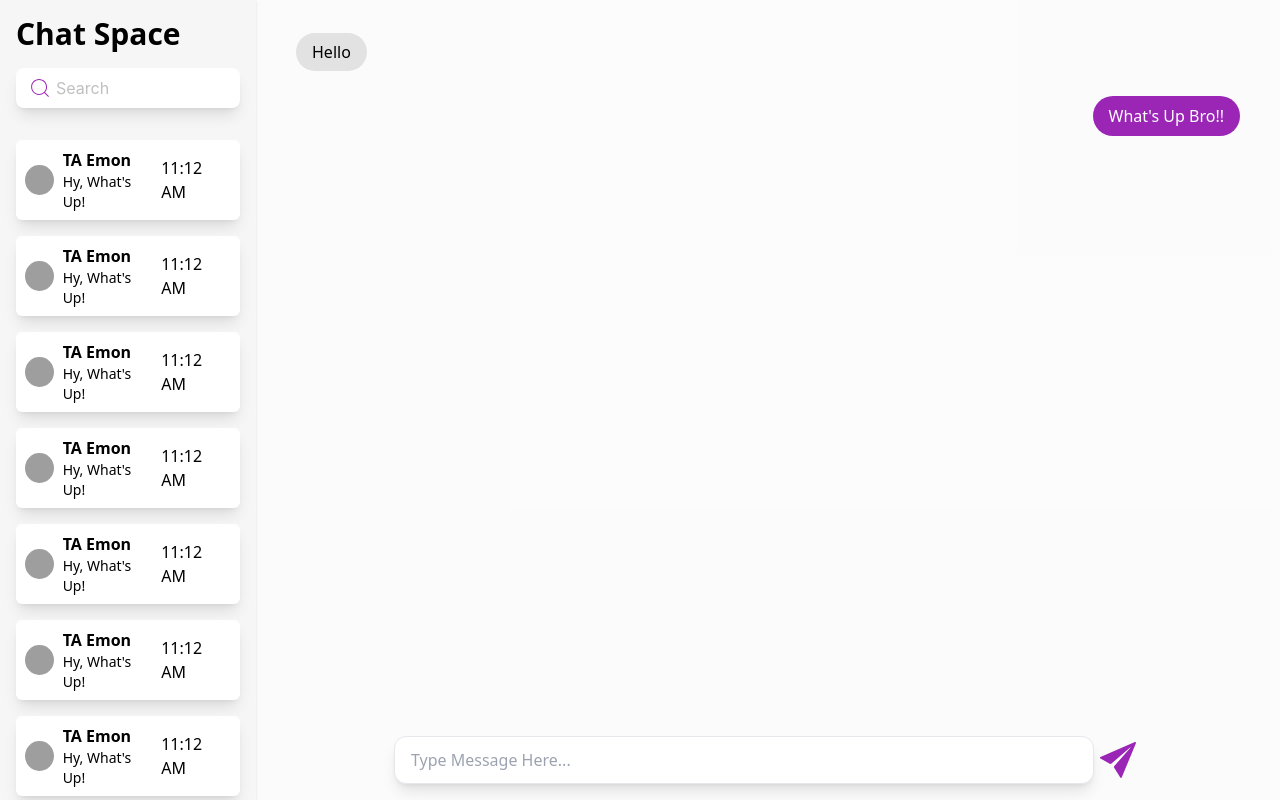
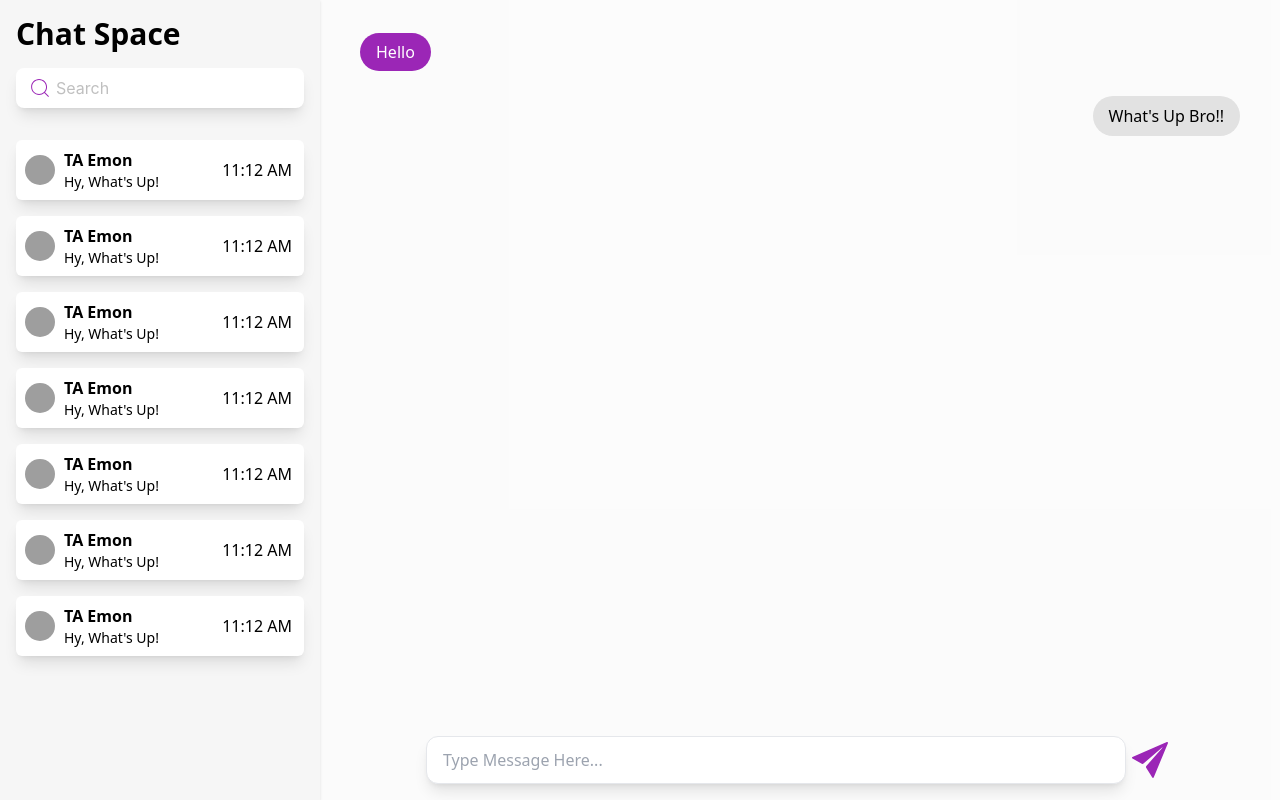
Before and after one commit to MDTanvirAhmedEmon/chat-space, a Next.js app: page /7 in a window 1280 px wide. Built offline with nearby package versions, Linux system fonts and the light colour scheme; grey boxes are pictures that could not be loaded.

Commit message:
finish layout for desktop and laptop

```diff
--- a/src/app/(main-layout)/[chatId]/page.js
+++ b/src/app/(main-layout)/[chatId]/page.js
@@ -6,6 +6,7 @@ import { IoIosSend } from "react-icons/io";
 const DynamicUserItem = ({ params }) => {
     const { chatId } = params;
     const myId = 11;
+
     return (
         <div className=' h-full relative'>
             <div className=" pt-10 px-10">
@@ -13,11 +14,11 @@ const DynamicUserItem = ({ params }) => {
                 {
                     <div>
                         <div className="">
-                            <span className={` ${myId !== 11 ? 'bg-primary text-white float-end' : 'bg-[#0000001a] text-black'}  px-4 py-2 rounded-3xl`}>Hello</span>
+                            <span className={` ${myId === 11 ? 'bg-primary text-white' : 'bg-[#0000001a] text-black float-end'}  px-4 py-2 rounded-3xl`}>Hello</span>
 
                         </div>
                         <div className=" mt-8">
-                            <span className={` ${myId !== 12 ? 'bg-primary text-white float-end' : 'bg-[#0000001a] text-black'}  px-4 py-2 rounded-3xl`}>What's Up Bro!!</span>
+                            <span className={` ${myId === 12 ? 'bg-primary text-white' : 'bg-[#0000001a] text-black float-end'}  px-4 py-2 rounded-3xl`}>What's Up Bro!!</span>
                         </div>
                     </div>
                 }
@@ -25,7 +26,7 @@ const DynamicUserItem = ({ params }) => {
 
             <div className=" absolute bottom-0 flex w-full justify-center mb-4">
 
-                <input className=" border shadow-lg active:shadow-lg focus:shadow-lg active:ring-none px-4 rounded-xl w-[700px]" size="large" placeholder="Type Message Here..." />
+                <input className=" border shadow-lg active:shadow-lg focus:shadow-lg active:ring-none px-4 rounded-xl w-[300px] lg:w-[500px] xl:w-[700px]" size="large" placeholder="Type Message Here..." />
                 <IoIosSend className=" w-12 h-12 text-primary cursor-pointer" />
             </div>
         </div>
--- a/src/app/(main-layout)/layout.js
+++ b/src/app/(main-layout)/layout.js
@@ -7,10 +7,10 @@ export default function Main({ children }) {
 
     <div className="container mx-auto">
       <div className="flex">
-        <div className="bg-[#2424240a] shadow w-[20%] h-screen p-4">
+        <div className="bg-[#2424240a] shadow w-[40%] lg:w-[35%] xl:w-[25%] 2xl:w-[20%] h-screen p-4">
           <SideBar />
         </div>
-        <div className=" bg-[#24242404] w-[80%]">
+        <div className=" bg-[#24242404] w-[60%] lg:w-[65%] xl:w-[75%] 2xl:w-[80%]">
           {children}
         </div>
       </div>
--- a/src/components/SingleUserItem.js
+++ b/src/components/SingleUserItem.js
@@ -1,7 +1,10 @@
 import { Avatar } from "antd";
+import Link from "next/link";
 
 const SingleUserItem = () => {
     return (
+        <>
+            <Link href={`/7`}>
                 <div className=" cursor-pointer shadow-lg px-2 rounded-md bg-white flex gap-2 justify-between items-center py-2 mt-4">
 
                     <div className=" flex gap-2 items-center">
@@ -14,6 +17,8 @@ const SingleUserItem = () => {
                     </div>
                     <p className=" mr-1">11:12 AM</p>
                 </div>
+            </Link>
+        </>
     );
 };
 
```
Lines whose indentation alone changed are shown as unchanged.
